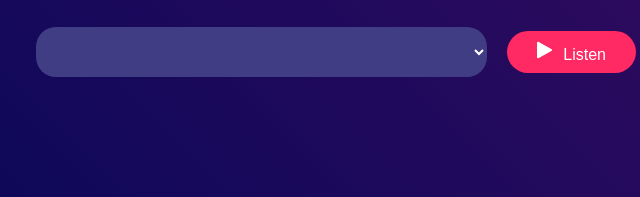
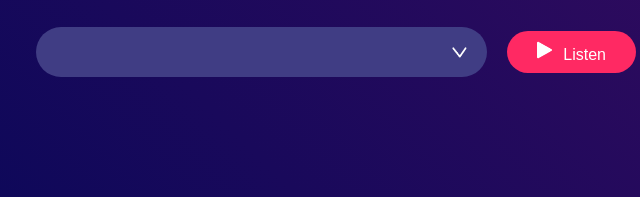
Before and after one commit to SwathiPriya37/Text-to-Voice_Convertor, a plain HTML site: page index.html in a window 1280 px wide. Shown: the part 514-711 px from the top of the page, 304-944 px from the left. Drawn offline with Linux system fonts and the light colour scheme.

Commit message:
modified css

```diff
--- a/style.css
+++ b/style.css
@@ -68,5 +68,11 @@ select{
     padding: 0 20px;
     outline: 0;
     border: 0;
-    border-radius: 20px;
+    border-radius: 35px;
+    appearance: none;
+    background-image: url(images/dropdown.png);
+    background-repeat: no-repeat;
+    background-size: 15px;
+    background-position-x: calc(100% - 20px);
+    background-position-y: 20px;
 }
```
